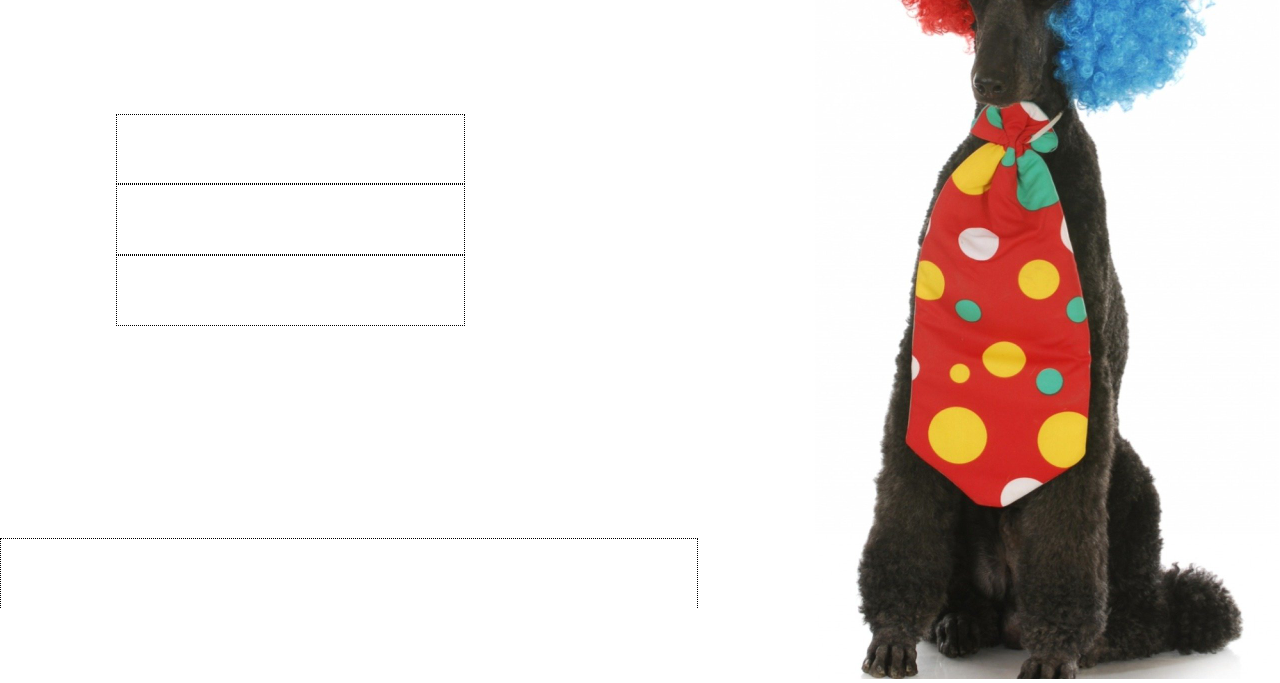
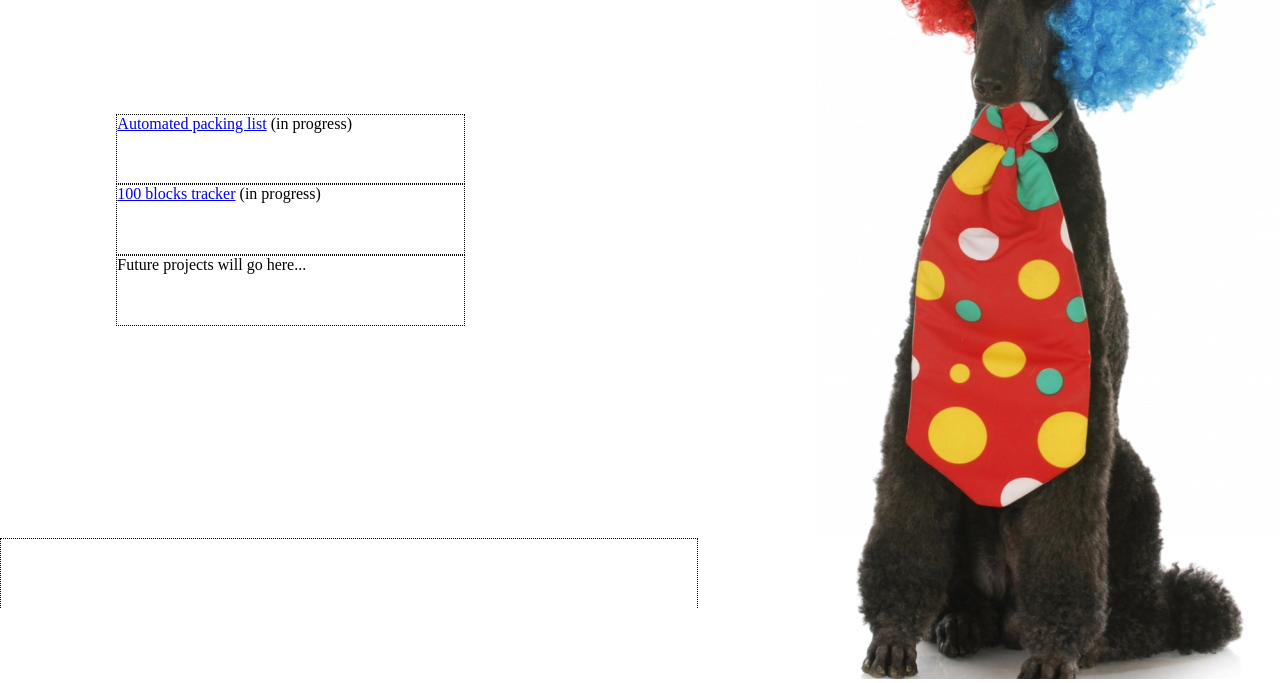
Before and after one commit to DaintyDysphemism/collection, a plain HTML site: page index.html in a window 1280 px wide. Shown: the part 121-804 px from the top of the page. Drawn offline with Linux system fonts and the light colour scheme.

Commit message:
Added section text & links

```diff
--- a/index.html
+++ b/index.html
@@ -11,9 +11,15 @@
       <aside>
 	<img src="clownpoodle_cropped.jpg" alt="The site mascot: a poodle dressed up in clown gear.">
       </aside>
-      <section id="project-1"></section>
-      <section id="project-2"></section>
-      <section id="project-z"></section>
+      <section id="project-1">
+    	<p><a href="packinglist.html">Automated packing list</a> (in progress)</p>
+      </section>
+      <section id="project-2">
+    	<p><a href="100blocks.html">100 blocks tracker</a> (in progress)</p>
+      </section>
+      <section id="project-z">
+    	<p>Future projects will go here...</p>
+      </section>
       <footer></footer>
 	  <!--
 	  <a href="https://github.com/DaintyDysphemism/collection">repository</a>).</h3>
```
